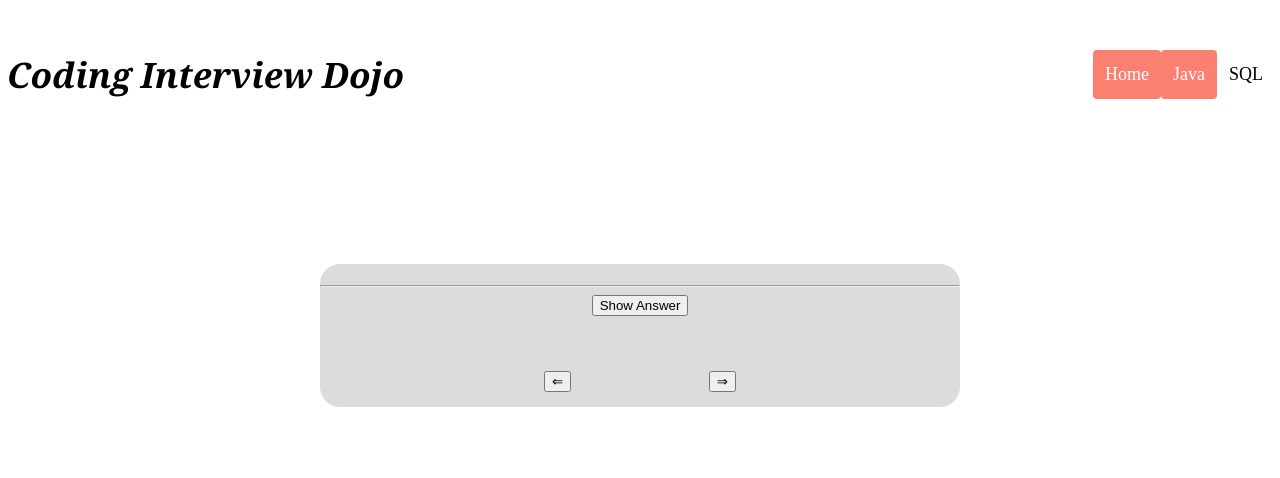
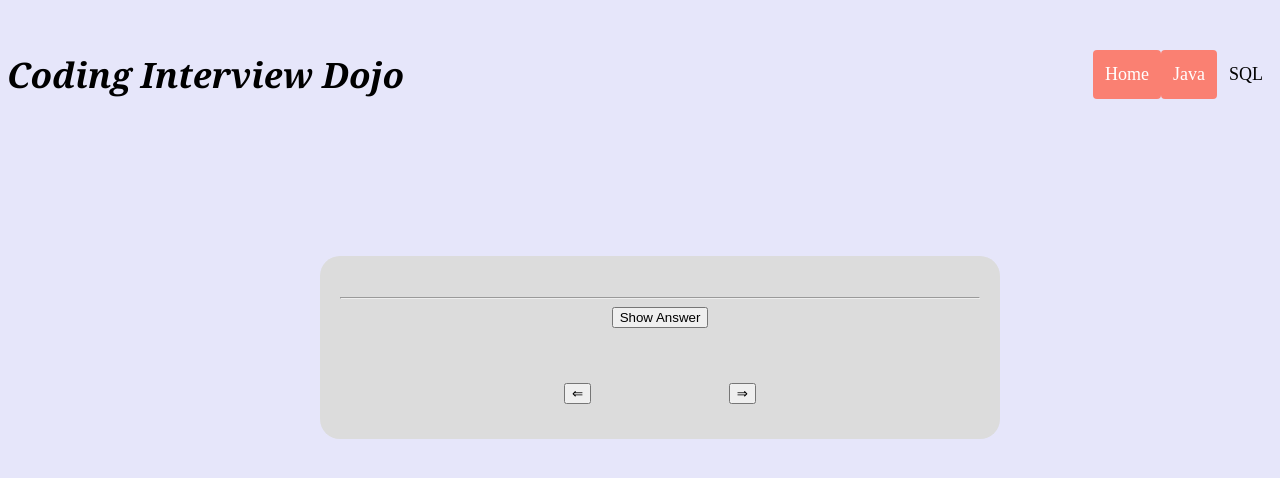
Before and after one commit to a-m-long/InterviewQuestions, an Angular app: page /java in a window 1280 px wide. Shown: the top 478 px of the page. Built offline with nearby package versions, Linux system fonts and the light colour scheme; no server answers.

Commit message:
had to make some changes

```diff
--- a/src/app/app.component.html
+++ b/src/app/app.component.html
@@ -1,5 +1,5 @@
 <app-navbar></app-navbar>
-
+<body style="background-color: lavender;"></body>
 
 <router-outlet></router-outlet>
 
--- a/src/app/home/home.component.css
+++ b/src/app/home/home.component.css
@@ -4,6 +4,7 @@
     overflow: hidden;
     position: absolute;
     right: 0px;
+    top:0;
 }
 #fullpageheader{
     /* position: fixed; */
@@ -141,3 +142,9 @@
     width: 25%;
     letter-spacing: 2px;
 }
+#footer_header{
+    font-size: 20px;
+}
+#footer_text{
+    font-size: 15px;
+}
--- a/src/app/home/home.component.html
+++ b/src/app/home/home.component.html
@@ -74,17 +74,18 @@
     </div>
     <div id="container">
         <div id="random">
-            <h1>Subjects</h1>
-            <h3>Random stuff down here</h3>
+            <h1 id="footer_header">Subjects</h1>
+            <h3 id="footer_text">Random stuff down here</h3>
         </div>
         <div id="random">
-            <h1>Features</h1>
-            <h3>Random stuff down here</h3>
+            <h1 id="footer_header">Subjects</h1>
+            <h3 id="footer_text">Random stuff down here</h3>
         </div>
         <div id="random">
-            <h1>About</h1>
-            <h3>Random stuff down here</h3>
+            <h1 id="footer_header">Subjects</h1>
+            <h3 id="footer_text">Random stuff down here</h3>
         </div>
+
     </div>
 
 
--- a/src/app/java/java.component.css
+++ b/src/app/java/java.component.css
@@ -8,12 +8,22 @@
     position: absolute;
     left: 25%;
     margin-bottom: 50px;
+    position: relative;
+    padding: 20px;
+
 
 }
 #answer{
     color: crimson;
 }
 
-#show{
+#fullpage{
+
+    width: 100%;
+    height: 100%;
+    background-color: lavender;
+    position: absolute;
+    right: 0;
+    top:0;
 
 }
--- a/src/app/java/java.component.html
+++ b/src/app/java/java.component.html
@@ -1,3 +1,4 @@
+<div id="fullpage">
     <div id="container">
         <h1 id="question"></h1>
         <hr>
@@ -11,3 +12,4 @@
             <button id="next" style="float: right;">⇒</button>
         </div>
     </div>
+</div>
--- a/src/app/sql/sql.component.css
+++ b/src/app/sql/sql.component.css
@@ -8,6 +8,8 @@
     position: absolute;
     left: 25%;
     margin-bottom: 50px;
+    position: relative;
+    padding: 20px;
 
 
 }
@@ -15,6 +17,13 @@
     color: crimson;
 }
 
-#show{
+#fullpage{
+
+    width: 100%;
+    height: 100%;
+    background-color: lavender;
+    position: absolute;
+    right: 0;
+    top:0;
 
 }
--- a/src/app/sql/sql.component.html
+++ b/src/app/sql/sql.component.html
@@ -1,3 +1,4 @@
+<div id="fullpage">
     <div id="container">
         <h1 id="question"></h1>
         <hr>
@@ -11,3 +12,4 @@
             <button id="next" style="float: right;">⇒</button>
         </div>
     </div>
+</div>
```
Also changed, not shown: 7 other files (tests, documents, lock files or other folders). Lines whose indentation alone changed are shown as unchanged.
